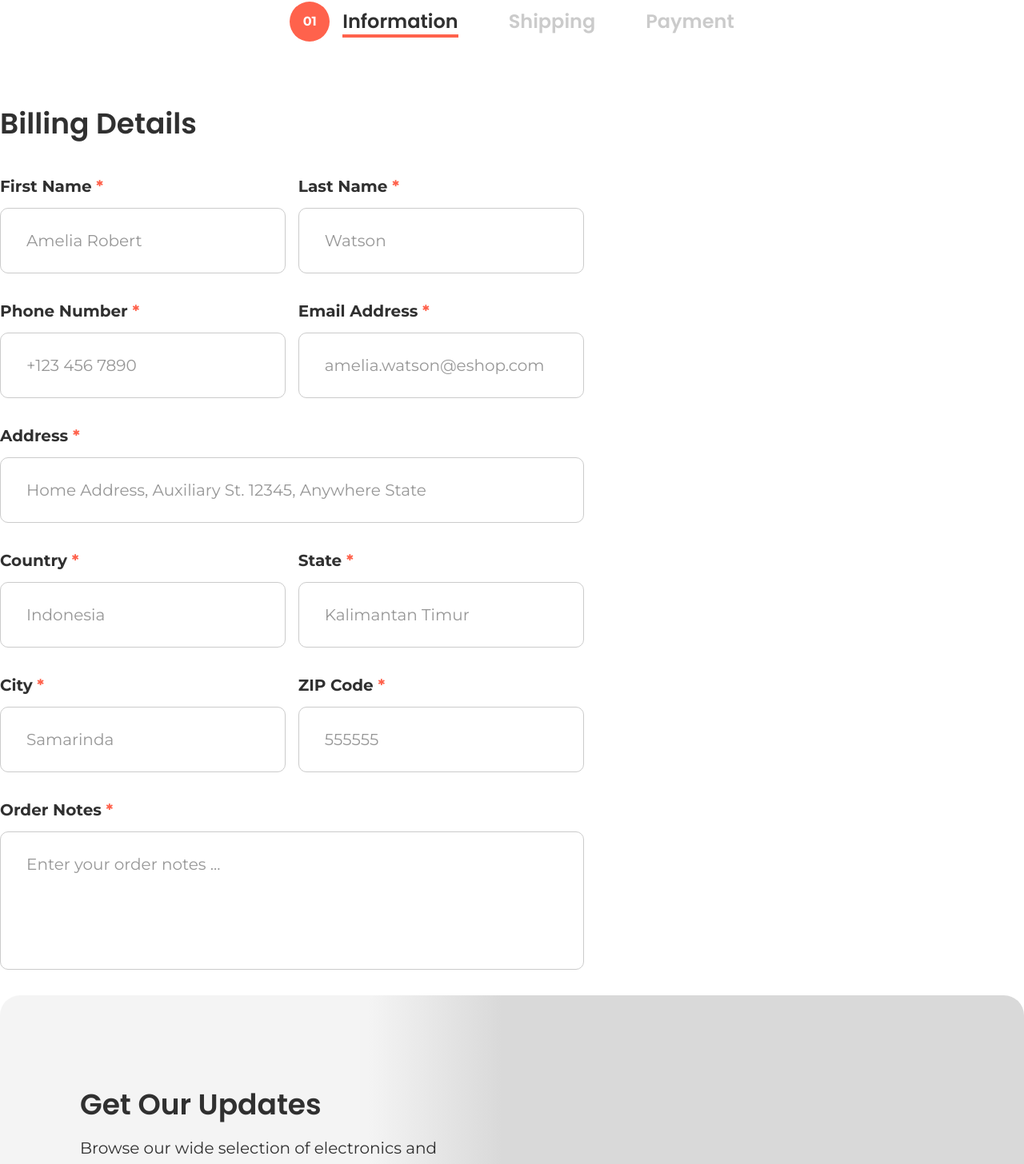
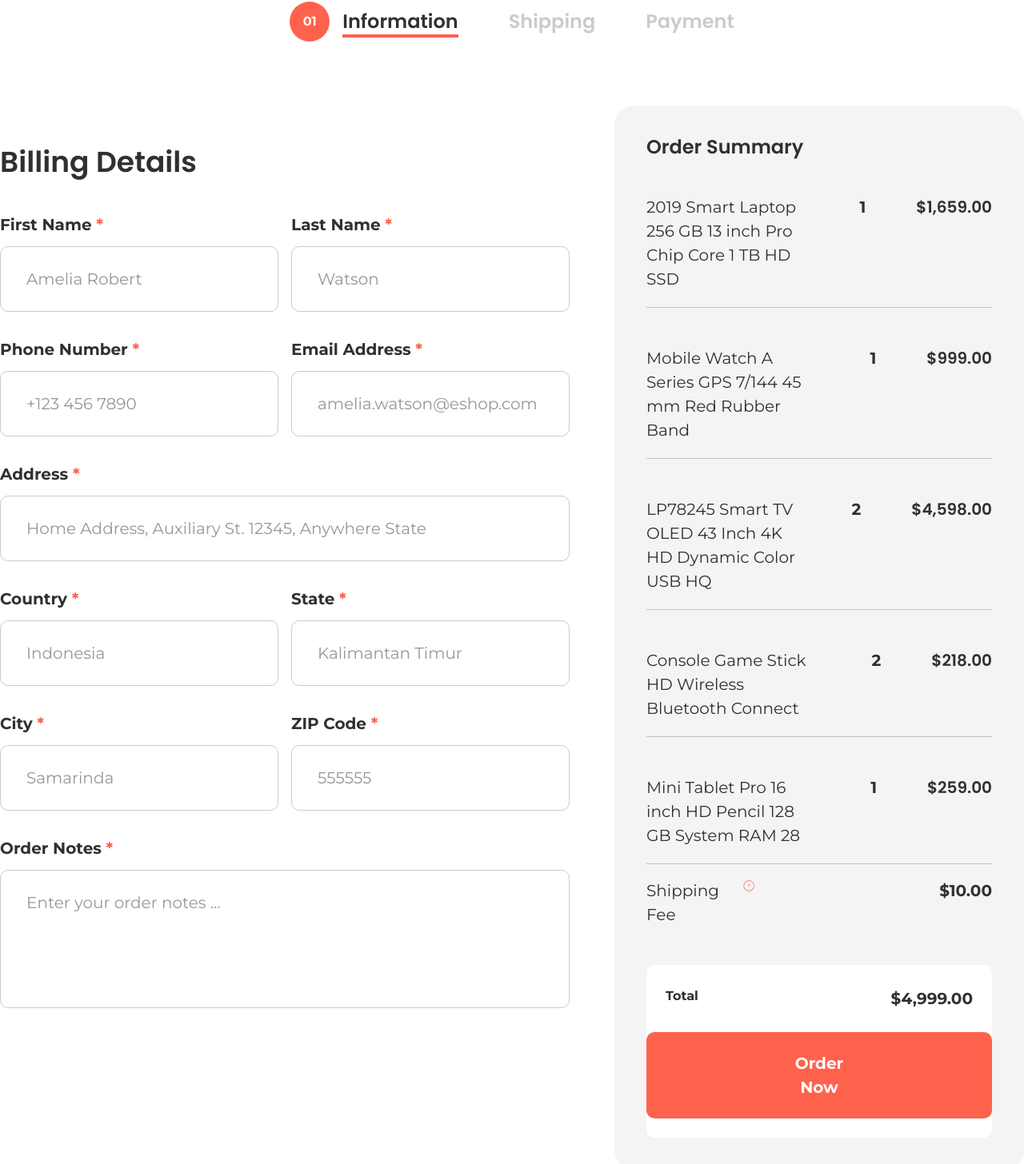
Before and after one commit to Md-Shihab247/eshop, a React (Vite) app: page /checkout in a window 1280 px wide. Shown: the part 755-2211 px from the top of the page at 80% size. Built offline with nearby package versions, Linux system fonts and the light colour scheme.

Commit message:
initial contact page

```diff
--- /dev/null
+++ b/src/components/BillingDetails.jsx
@@ -0,0 +1,54 @@
+import React from 'react'
+import InputBox from '../components/InputBox'
+const BillingDetails = () => {
+  return (
+    <div className='w-[57%]'>
+        <h2 className=' mt-12 font-poppins text-[36px] font-semibold leading-[46px] text-[#303030]'>Billing Details</h2>
+
+            <div className=' mt-10'>
+              <div className=' w-full [&>div:not(:last-child)]:mb-8'>
+                <div className='flex gap-x-4'>
+                  <div className='w-[50%]'>
+                    <InputBox textArea={false} type={"text"} inputType={"First Name"} placeholder={"Amelia Robert"}/>
+                  </div>
+                  <div className='w-[50%]'>
+                    <InputBox textArea={false} type={"text"} inputType={"Last Name"} placeholder={"Watson"}/>
+                  </div>
+                </div>
+                <div className='flex gap-x-4'>
+                  <div className='w-[50%]'>
+                    <InputBox textArea={false} type={"number"} inputType={"Phone Number"} placeholder={"+123 456 7890"}/>
+                  </div>
+                  <div className='w-[50%]'>
+                    <InputBox textArea={false} type={"email"} inputType={"Email Address"} placeholder={"amelia.watson@eshop.com"}/>
+                  </div>
+                </div>
+                <div className='w-[100%]'>
+                  <InputBox textArea={false} type={"text"} inputType={"Address"} placeholder={"Home Address, Auxiliary St. 12345, Anywhere State"}/>
+                </div>
+                <div className='flex gap-x-4'>
+                  <div className='w-[50%]'>
+                    <InputBox textArea={false} type={"text"} inputType={"Country"} placeholder={"Indonesia"}/>
+                  </div>
+                  <div className='w-[50%]'>
+                    <InputBox textArea={false} type={"text"} inputType={"State"} placeholder={"Kalimantan Timur"}/>
+                  </div>
+                </div>
+                <div className='flex gap-x-4'>
+                  <div className='w-[50%]'>
+                    <InputBox textArea={false} type={"text"} inputType={"City"} placeholder={"Samarinda"}/>
+                  </div>
+                  <div className='w-[50%]'>
+                    <InputBox textArea={false} type={"text"} inputType={"ZIP Code"} placeholder={"555555"}/>
+                  </div>
+                </div>
+                <div className='w-[100%]'>
+                  <InputBox textArea={true} type={"text"} inputType={"Order Notes"} placeholder={"Enter your order notes ..."}/>
+                </div>
+              </div>
+            </div>
+    </div>
+  )
+}
+
+export default BillingDetails
--- /dev/null
+++ b/src/components/OrderSummary.jsx
@@ -0,0 +1,73 @@
+import React from 'react'
+import { CiCircleQuestion } from 'react-icons/ci'
+import Button from "../components/Button"
+
+    let Summary = [
+        {
+          tittle : "2019 Smart Laptop 256 GB 13 inch Pro Chip Core 1 TB HD SSD",
+          quantity : 1,
+          price : "$1,659.00"
+        },
+        {
+          tittle : "Mobile Watch A Series GPS 7/144 45 mm Red Rubber Band",
+          quantity : 1,
+          price : "$999.00"
+        },
+        {
+          tittle : "LP78245 Smart TV OLED 43 Inch 4K HD Dynamic Color USB HQ",
+          quantity : 2,
+          price : "$4,598.00"
+        },
+        {
+          tittle : "Console Game Stick HD Wireless Bluetooth Connect",
+          quantity : 2,
+          price : "$218.00"
+        },
+        {
+          tittle : "Mini Tablet Pro 16 inch HD Pencil 128 GB System RAM 28",
+          quantity : 1,
+          price : "$259.00"
+        }
+
+    ]
+
+const OrderSummary = () => {
+  return (
+    <div className=' w-[40%] bg-[#F4F4F4] rounded-[25px] p-10 box-border'>
+        <h5 className=' text-[#303030] font-poppins text-2xl font-semibold leading-6'>Order Summary</h5>
+
+        <div>
+            {Summary.map((item,index)=>{
+
+         return <div key={index} className=' flex mt-7 py-5 box-border border-b border-[#C3C3C3] text-[#303030] text-xl font-montserrat font-normal leading-7.5'>
+                    <p className=' w-[250px]'> {item.tittle} </p>
+                    <span className=' font-bold px-[63px]'> {item.quantity} </span>
+                    <div className=' font-poppins font-semibold'> {item.price} </div>
+                </div>
+            })
+            }
+
+            <div className=' flex gap-x-[230px] pt-[18px] mb-12 box-border  text-[#303030] text-xl font-montserrat font-normal leading-7.5'>
+                <div className=' flex'>
+                    <span>Shipping Fee</span>
+                    <CiCircleQuestion className=' w-[18px] h-[18px] text-[#FF624c]' />
+                </div>
+                <div className=' font-bold'>$10.00</div>
+            </div>
+
+            <div  className=' bg-white rounded-[10px] text-center w-full'>
+                <div className=' px-6 py-[27px] flex justify-between text-[#303030] text-base font-montserrat font-bold leading-6'>
+                    <span>Total</span>
+                    <span className=' text-xl leading-7.5'>$4,999.00</span>
+                </div>
+
+                <div className=' pb-6'>
+                   <Button bg='#FF624C' color='#fff' content={"Order Now"} paddingX='179px' paddingY='24px' radious='10'/>
+                </div>
+            </div>
+        </div>
+    </div>
+  )
+}
+
+export default OrderSummary
--- a/src/pages/CheakoutPage.jsx
+++ b/src/pages/CheakoutPage.jsx
@@ -1,6 +1,7 @@
 import React, { useState } from 'react'
 import Container from '../components/layouts/Container'
-import InputBox from '../components/InputBox'
+import BillingDetails from '../components/BillingDetails'
+import OrderSummary from '../components/OrderSummary'
 
 const CheakoutPage = () => {
 
@@ -44,52 +45,9 @@ const CheakoutPage = () => {
           </div>
         </div>
 
-        <div className=' mt-20'>
-            <h2 className=' mt-12 font-poppins text-[36px] font-semibold leading-[46px] text-[#303030]'>Billing Details</h2>
-
-            <div className=' mt-10'>
-              <div className=' w-[57%] [&>div]:mb-8'>
-                <div className='flex gap-x-4'>
-                  <div className='w-[50%]'>
-                    <InputBox textArea={false} type={"text"} inputType={"First Name"} placeholder={"Amelia Robert"}/>
-                  </div>
-                  <div className='w-[50%]'>
-                    <InputBox textArea={false} type={"text"} inputType={"Last Name"} placeholder={"Watson"}/>
-                  </div>
-                </div>
-                <div className='flex gap-x-4'>
-                  <div className='w-[50%]'>
-                    <InputBox textArea={false} type={"number"} inputType={"Phone Number"} placeholder={"+123 456 7890"}/>
-                  </div>
-                  <div className='w-[50%]'>
-                    <InputBox textArea={false} type={"email"} inputType={"Email Address"} placeholder={"amelia.watson@eshop.com"}/>
-                  </div>
-                </div>
-                <div className='w-[100%]'>
-                  <InputBox textArea={false} type={"text"} inputType={"Address"} placeholder={"Home Address, Auxiliary St. 12345, Anywhere State"}/>
-                </div>
-                <div className='flex gap-x-4'>
-                  <div className='w-[50%]'>
-                    <InputBox textArea={false} type={"text"} inputType={"Country"} placeholder={"Indonesia"}/>
-                  </div>
-                  <div className='w-[50%]'>
-                    <InputBox textArea={false} type={"text"} inputType={"State"} placeholder={"Kalimantan Timur"}/>
-                  </div>
-                </div>
-                <div className='flex gap-x-4'>
-                  <div className='w-[50%]'>
-                    <InputBox textArea={false} type={"text"} inputType={"City"} placeholder={"Samarinda"}/>
-                  </div>
-                  <div className='w-[50%]'>
-                    <InputBox textArea={false} type={"text"} inputType={"ZIP Code"} placeholder={"555555"}/>
-                  </div>
-                </div>
-                <div className='w-[100%]'>
-                  <InputBox textArea={true} type={"text"} inputType={"Order Notes"} placeholder={"Enter your order notes ..."}/>
-                </div>
-              </div>
-              <div className=' w-[30%]'></div>
-            </div>
+        <div className=' my-20 flex gap-x-[56px]'>
+            <BillingDetails/>
+            <OrderSummary/>
         </div>
     </Container>
     </div>
--- a/src/pages/ContactPage.jsx
+++ b/src/pages/ContactPage.jsx
@@ -1,8 +1,12 @@
 import React from 'react'
-
+import Container from "../components/layouts/Container"
 const ContactPage = () => {
   return (
-    <div>ContactPage</div>
+    <div className=' mt-8'>
+      <Container>
+      <iframe  className=' rounded-[15px]' src="https://www.google.com/maps/embed?pb=!1m18!1m12!1m3!1d182248.47927248967!2d90.25487217580321!3d23.781067239709326!2m3!1f0!2f0!3f0!3m2!1i1024!2i768!4f13.1!3m3!1m2!1s0x3755b8b087026b81%3A0x8fa563bbdd5904c2!2sDhaka!5e1!3m2!1sen!2sbd!4v1751628841154!5m2!1sen!2sbd" width="100%" height="600"  allowfullscreen="" loading="lazy" referrerpolicy="no-referrer-when-downgrade"></iframe>
+    </Container>
+    </div>
   )
 }
 
```
